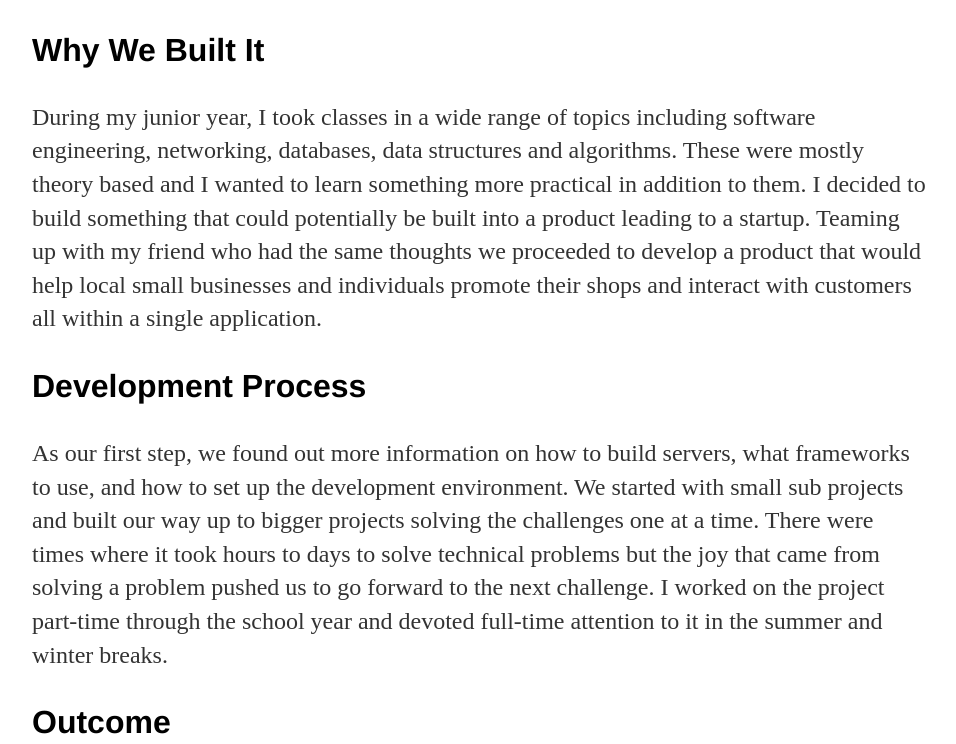
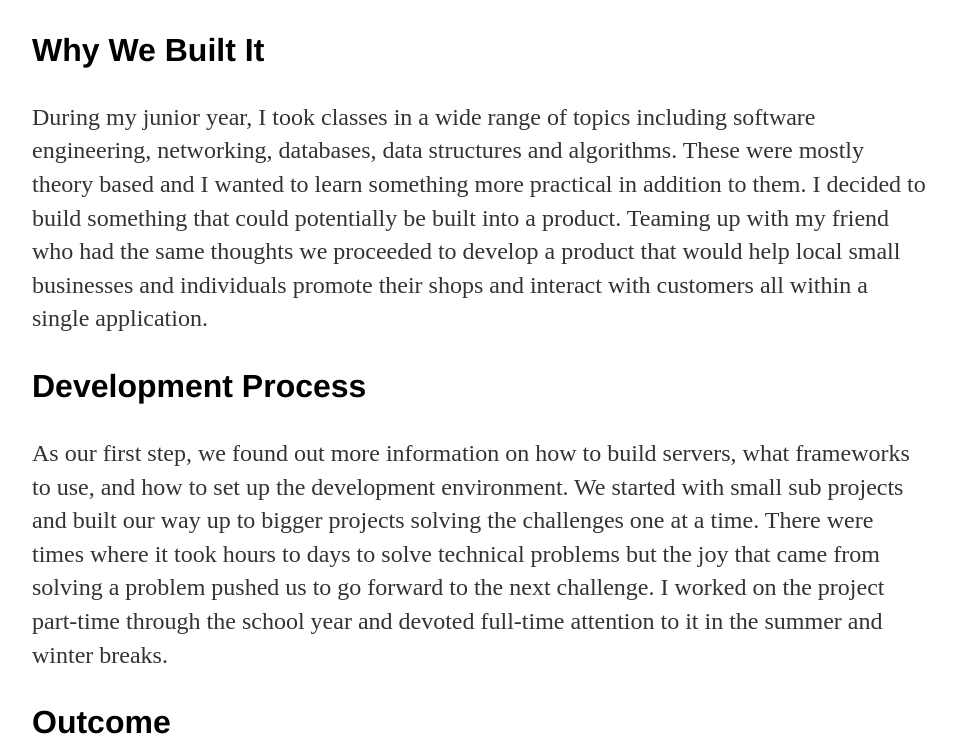
Before and after one commit to jcho7022/jcho7022.github.io, a Jekyll site: the page built from projects/float/index.html, in a window 1280 px wide and 900 px high, scrolled down 1116 px, cut to the strip 156-900 px from the top of the window. Shown: the whole strip, without its empty margins (160-1116 px from the left). Built offline with Jekyll 4.4.1, drawn with Linux system fonts in a browser that asks for light colours.

Commit message:
Update index.html

```diff
--- a/projects/float/index.html
+++ b/projects/float/index.html
@@ -20,7 +20,7 @@ title: "Float: Map Oriented Marketplace Application"
 <h3>Why We Built It</h3>
 <p>During my junior year, I took classes in a wide range of topics including software engineering, networking, databases,
 	data structures and algorithms. These were mostly theory based and I wanted to learn something more practical
-	in addition to them. I decided to build something that could potentially be built into a product leading to a startup.
+	in addition to them. I decided to build something that could potentially be built into a product.
 	Teaming up with my friend who had the same thoughts we proceeded to develop a product that would help local small
 	businesses and individuals promote their shops and interact with customers all within a single application.</p>
 
```
